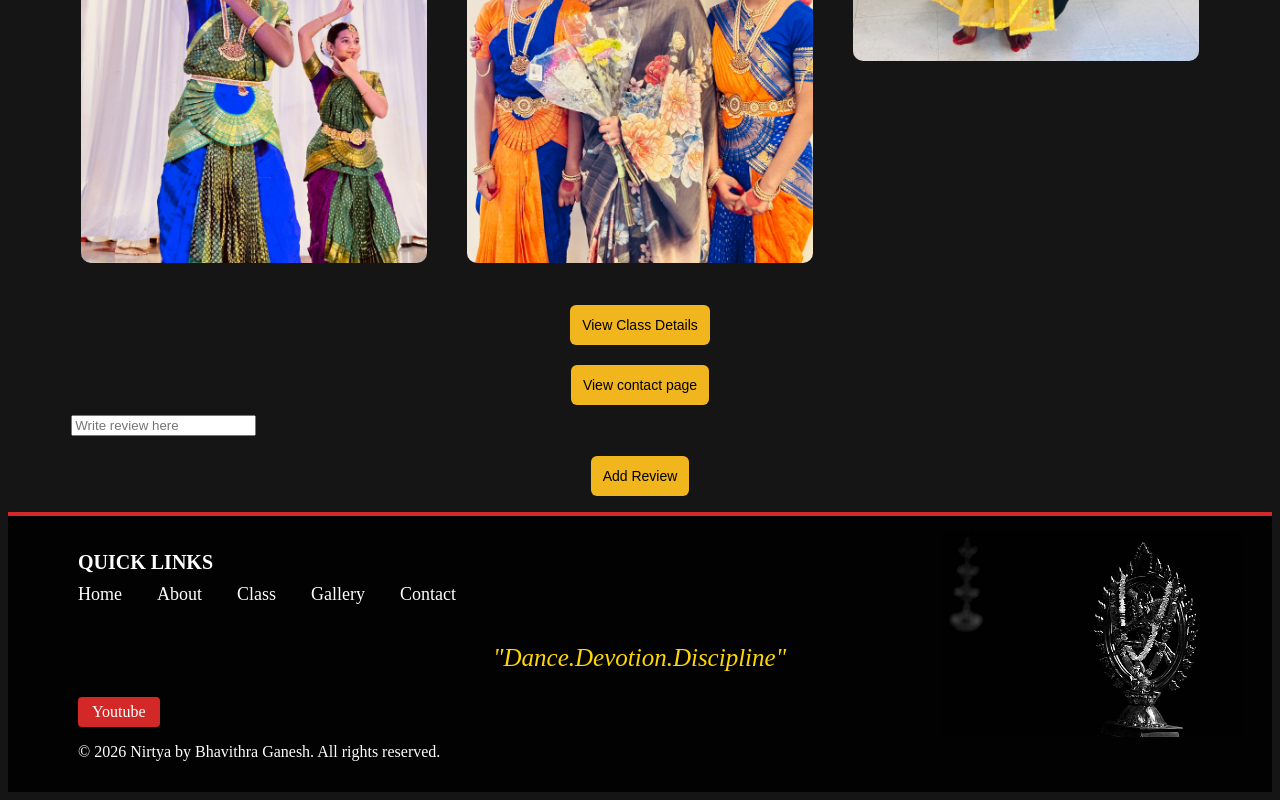
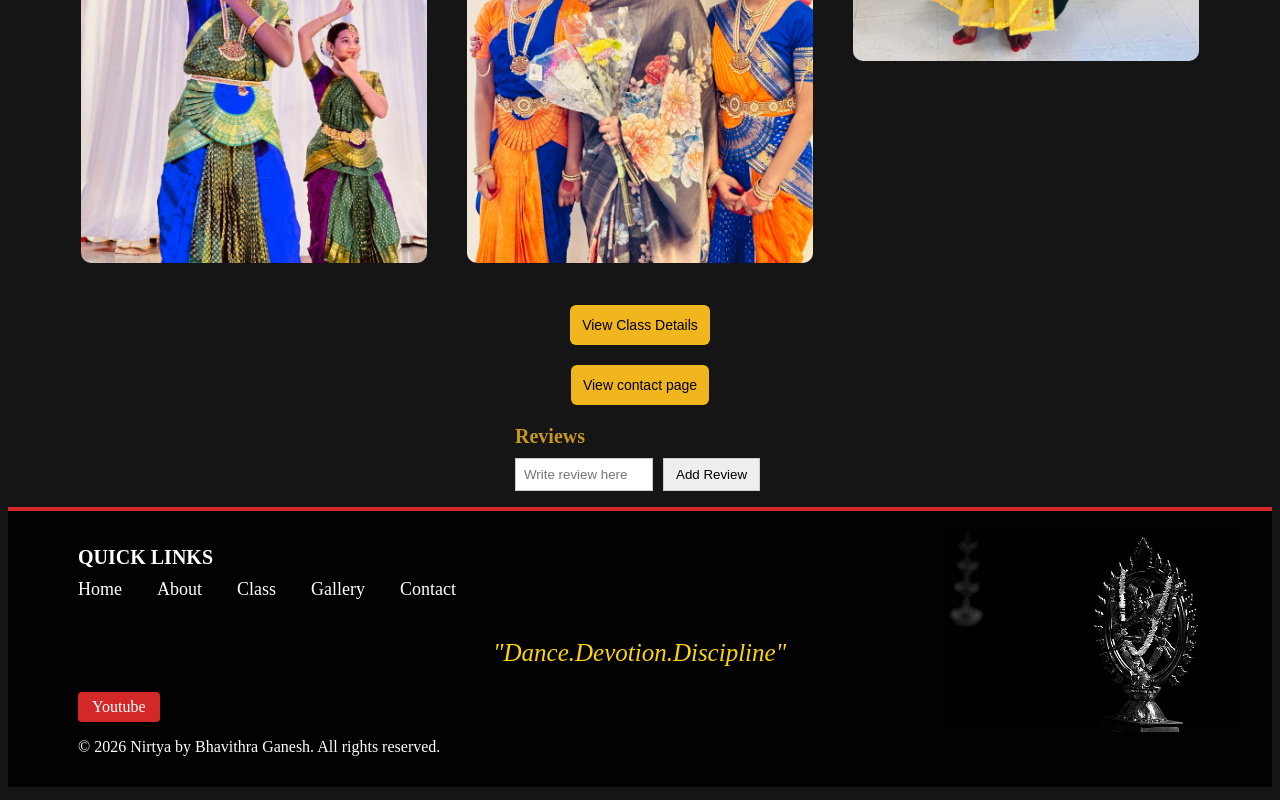
Before and after one commit to suganthi1410/unit1-finalproject-webapplication-suganthi-k, a React (Vite) app in the folder unit1-finalproject-suganthik/: page /gallery in a window 1280 px wide. Shown: the part 1245-2045 px from the top of the page. Built offline with nearby package versions, Linux system fonts and the light colour scheme; the HTML template or start-up script is replaced by a standard one.

Commit message:
css applied for the Review.jsx

```diff
--- /dev/null
+++ b/unit1-finalproject-suganthik/src/components/gallerypage/Reviews.css
@@ -0,0 +1,52 @@
+.review-section {
+  width: 250px;
+  display: block;
+  margin: 0 auto;
+}
+
+.review-heading {
+  font-size: 20px;
+  margin-bottom: 10px;
+}
+
+.review-input {
+  display: flex;
+  gap: 10px;
+  margin-bottom: 15px;
+}
+
+.review-input input {
+  width: 120px;
+  padding: 8px;
+  border: 1px solid #ccc;
+}
+
+.add-button {
+  padding: 8px 12px;
+  border: 1px solid #ccc;
+  background: #eee;
+}
+
+.review-list {
+  list-style: none;
+  padding-left: 0;
+}
+
+.review-item {
+  width: 230px;
+  padding: 8px;
+  border: 1px solid #ddd;
+  margin-bottom: 8px;
+  display: flex;
+  justify-content: space-between;
+}
+
+.review-text {
+  font-style: italic;
+}
+
+.delete-button {
+  padding: 6px 10px;
+  border: 1px solid #ccc;
+  background: #eee;
+}
--- a/unit1-finalproject-suganthik/src/components/gallerypage/Reviews.jsx
+++ b/unit1-finalproject-suganthik/src/components/gallerypage/Reviews.jsx
@@ -1,5 +1,6 @@
 import { useState } from "react";
 import ReusableButton from "../ReusableButton";
+import "./Reviews.css";
 
 function Reviews() {
   const [reviews, setReviews] = useState([]);
@@ -17,18 +18,26 @@ function Reviews() {
   };
 
   return (
-    <div>
+    <div className="review-section">
+        <h3 className="review-heading"> Reviews </h3>
+
+        <div className="review-input">
       <input
         value={text}
         onChange={(e) => setText(e.target.value)}
         placeholder="Write review here"
       />
-      <ReusableButton label="Add Review" />
-      <ul>
+      <button className="add-button" onClick={addReview}>
+          Add Review
+        </button>
+      </div>
+      <ul className="review-list">
         {reviews.map(({ id, text }) => (
-          <li key={id}>
-            {text}
-            <ReusableButton label="Delete" onClick={() => deleteReview(id)} />
+          <li key={id} className="review-item">
+            <span className="review-text"> {text}</span>
+            <button className="delete-button" onClick={() => deleteReview(id)}>
+              Delete
+            </button>
           </li>
         ))}
       </ul>
```
